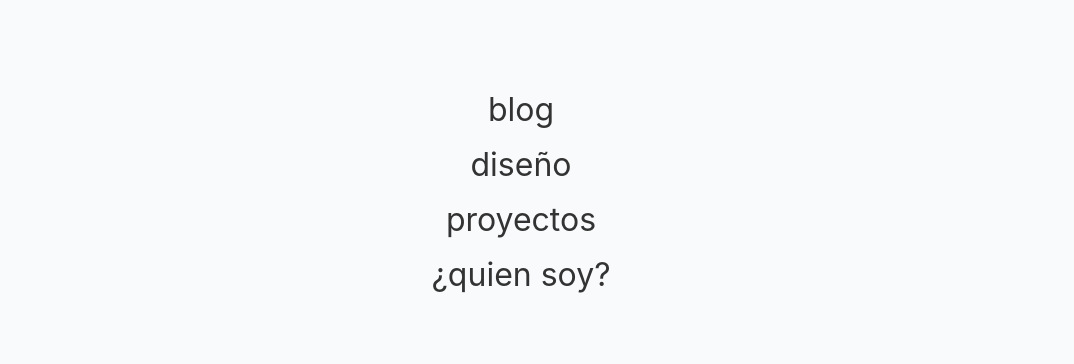
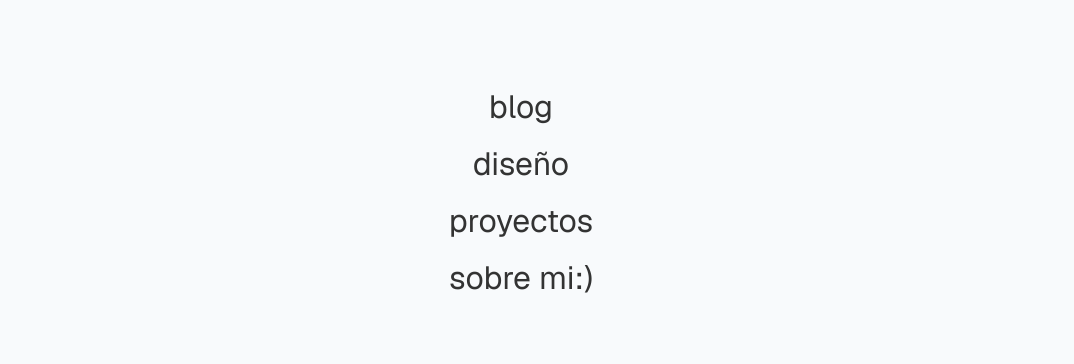
Before and after one commit to leosanxyz/leosanxyz, a Next.js app: page / in a window 1280 px wide. Shown: the part 208-572 px from the top of the page, without its empty margins (119-1193 px from the left). Built offline with nearby package versions, Linux system fonts and the light colour scheme.

Commit message:
Update package dependencies by adding Geist font and modify Home component to utilize GeistSans for improved typography. Change navigation link from "¿quien soy?" to "sobre mi:)" for better clarity.

```diff
--- a/package.json
+++ b/package.json
@@ -10,6 +10,7 @@
   },
   "dependencies": {
     "@types/matter-js": "^0.19.8",
+    "geist": "^1.3.1",
     "matter-js": "^0.20.0",
     "next": "15.3.0",
     "react": "^19.0.0",
--- a/src/app/page.tsx
+++ b/src/app/page.tsx
@@ -1,6 +1,7 @@
 "use client";
 import { useEffect, useRef } from "react";
 import Matter from "matter-js";
+import { GeistSans } from "geist/font/sans";
 
 // Define un tipo para las propiedades personalizadas de los bloques
 interface BouncingBlock extends Matter.Body {
@@ -8,6 +9,8 @@ interface BouncingBlock extends Matter.Body {
   originY?: number;
   isBouncing?: boolean;
 }
+
+const geist = GeistSans;
 
 export default function Home() {
   const sceneRef = useRef<HTMLDivElement>(null);
@@ -345,12 +348,12 @@ export default function Home() {
   return (
     <>
       <div ref={sceneRef} className="fixed inset-0 w-full h-full min-h-screen bg-gray-50 z-0" />
-      <div style={{ position: 'fixed', top: '50%', left: '50%', transform: 'translate(-50%, -50%)', textAlign: 'center', zIndex: 10 }}>
+      <div className={geist.className} style={{ position: 'fixed', top: '50%', left: '50%', transform: 'translate(-50%, -50%)', textAlign: 'center', zIndex: 10 }}>
         <ul style={{ listStyle: 'none', margin: 0, padding: 0 }}>
           <li style={{ margin: '1rem 0' }}><a href="/blog" style={{ fontSize: '2rem', color: '#333', textDecoration: 'none' }} onClick={handleNavClick}>blog</a></li>
           <li style={{ margin: '1rem 0' }}><a href="/diseno" style={{ fontSize: '2rem', color: '#333', textDecoration: 'none' }} onClick={handleNavClick}>diseño</a></li>
           <li style={{ margin: '1rem 0' }}><a href="/proyectos" style={{ fontSize: '2rem', color: '#333', textDecoration: 'none' }} onClick={handleNavClick}>proyectos</a></li>
-          <li style={{ margin: '1rem 0' }}><a href="/quien-soy" style={{ fontSize: '2rem', color: '#333', textDecoration: 'none' }} onClick={handleNavClick}>¿quien soy?</a></li>
+          <li style={{ margin: '1rem 0' }}><a href="/about" style={{ fontSize: '2rem', color: '#333', textDecoration: 'none' }} onClick={handleNavClick}>sobre mi:)</a></li>
         </ul>
       </div>
     </>
```
Also changed, not shown: 1 other file (tests, documents, lock files or other folders).
